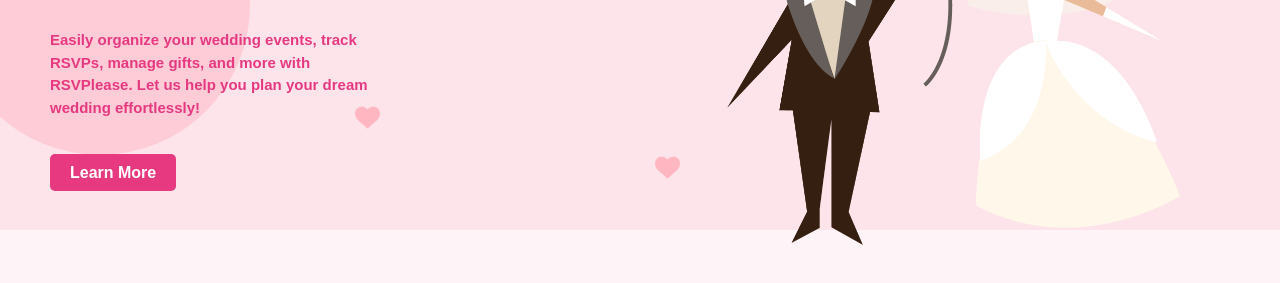
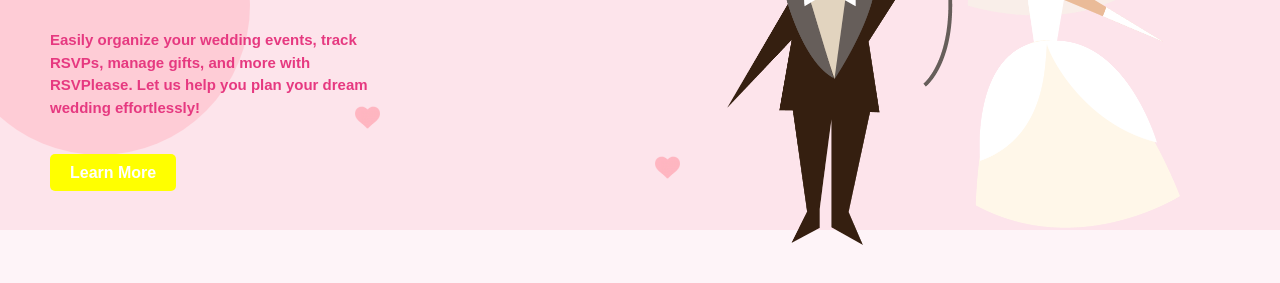
Before and after one commit to JeffinKR924/RSVPWebApp, a website: page app/public/home-page/homepage.html in a window 1280 px wide. Shown: the part 305-588 px from the top of the page. Drawn offline with Linux system fonts and the light colour scheme.

Commit message:
Testing jenkins again 3

```diff
--- a/app/public/home-page/homepage.css
+++ b/app/public/home-page/homepage.css
@@ -107,7 +107,7 @@
 } */
 
 .learn-more-btn {
-    background-color: #e63980; /* Darker pink for the "Learn More" button */
+    background-color: yellow; /* Darker pink for the "Learn More" button */
     color: #ffffff;
     padding: 10px 20px;
     text-decoration: none;
```
